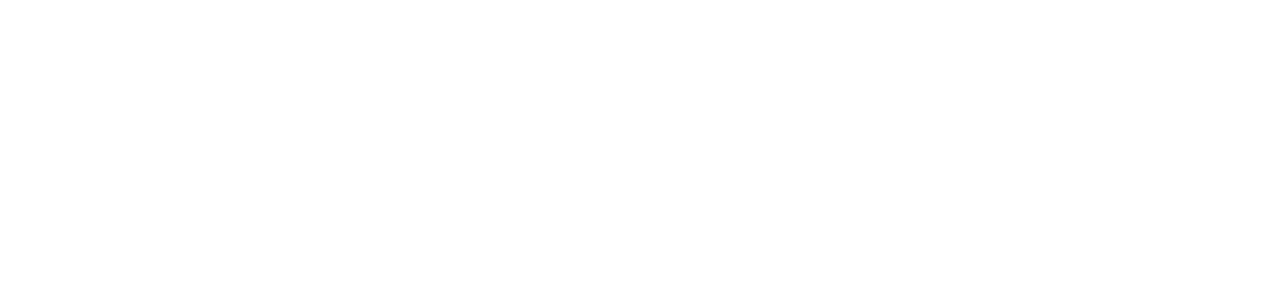
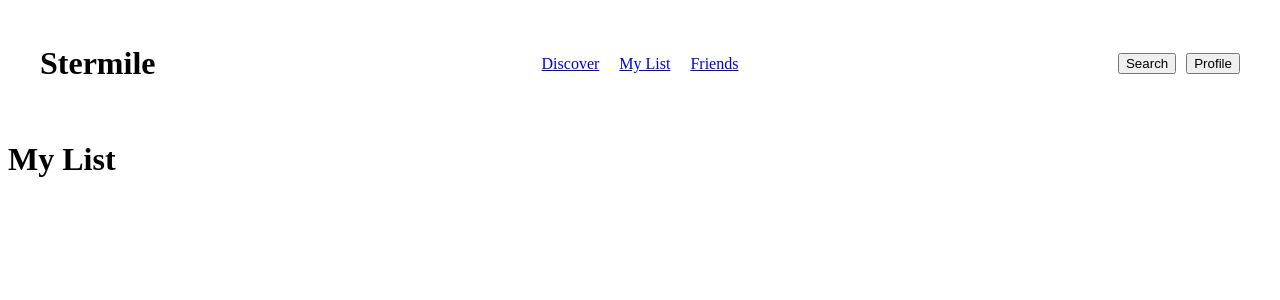
Before and after one commit to hashimt-950/Stermile, a React app in the folder frontend/: page /watchlist in a window 1280 px wide. Before the commit this address had no page. Shown: the top 300 px of the page. Built offline with nearby package versions, Linux system fonts and the light colour scheme; sample sign-in values are in the browser's storage; the HTML template or start-up script is replaced by a standard one.

Commit message:
add dynamic routing to change pages while keeping the navbar showing all the time

```diff
--- /dev/null
+++ b/frontend/components/Layout.jsx
@@ -0,0 +1,13 @@
+import { Outlet } from "react-router-dom";
+import Navbar from "./Navbar";
+
+function Layout() {
+  return (
+    <>
+      <Navbar />
+      <Outlet />
+    </>
+  );
+}
+
+export default Layout;
--- a/frontend/components/Navbar.jsx
+++ b/frontend/components/Navbar.jsx
@@ -1,3 +1,4 @@
+import { Link } from "react-router-dom";
 import "../src/App.css";
 
 function Navbar() {
@@ -10,9 +11,17 @@
       <div className="navlink-container">
         <nav>
           <ul className="navLinks">
-            <li>Discover</li>
-            <li>My List</li>
-            <li>Friends</li>
+            <Link to={"/"}>
+              <li>Discover</li>
+            </Link>
+
+            <Link to={"/watchlist"}>
+              <li>My List</li>
+            </Link>
+
+            <Link>
+              <li>Friends</li>
+            </Link>
           </ul>
         </nav>
       </div>
--- a/frontend/pages/Home.jsx
+++ b/frontend/pages/Home.jsx
@@ -6,7 +6,6 @@
 function Home() {
   return (
     <>
-      <Navbar />
       <Moviehero />
       <MovieGrid />
       <Discover />
--- /dev/null
+++ b/frontend/pages/Watchlist.jsx
@@ -0,0 +1,5 @@
+function Watchlist() {
+  return <h1>My List</h1>;
+}
+
+export default Watchlist;
--- a/frontend/src/App.jsx
+++ b/frontend/src/App.jsx
@@ -4,6 +4,8 @@
 import Login from "../pages/Login";
 import ProtectedRoute from "../components/ProtectedRoute";
 import MovieDetails from "../pages/MovieDetails";
+import Layout from "../components/Layout";
+import Watchlist from "../pages/Watchlist";
 
 function App() {
   return (
@@ -11,22 +13,17 @@
       <BrowserRouter>
         <Routes>
           <Route
-            path="/"
             element={
               <ProtectedRoute>
-                <Home />
+                <Layout />
               </ProtectedRoute>
             }
-          />
+          >
+            <Route path="/" element={<Home />} />
 
-          <Route
-            path="/movie/:id"
-            element={
-              <ProtectedRoute>
-                <MovieDetails />
-              </ProtectedRoute>
-            }
-          />
+            <Route path="/movie/:id" element={<MovieDetails />} />
+            <Route path="/watchlist" element={<Watchlist />} />
+          </Route>
 
           <Route path="/signup" element={<Signup />} />
           <Route path="/login" element={<Login />} />
```
